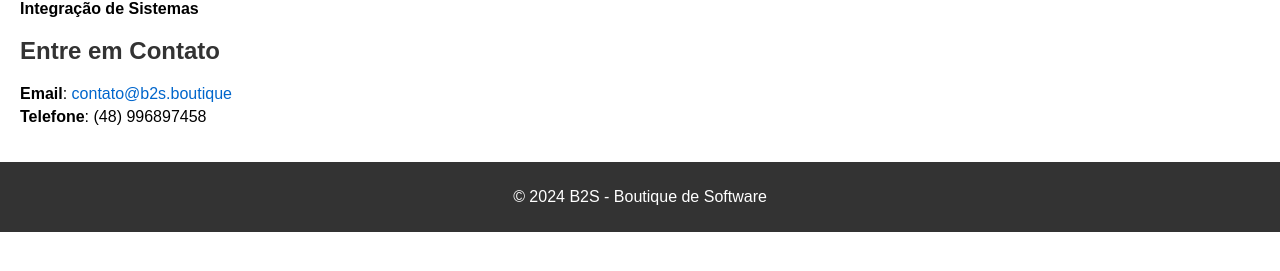
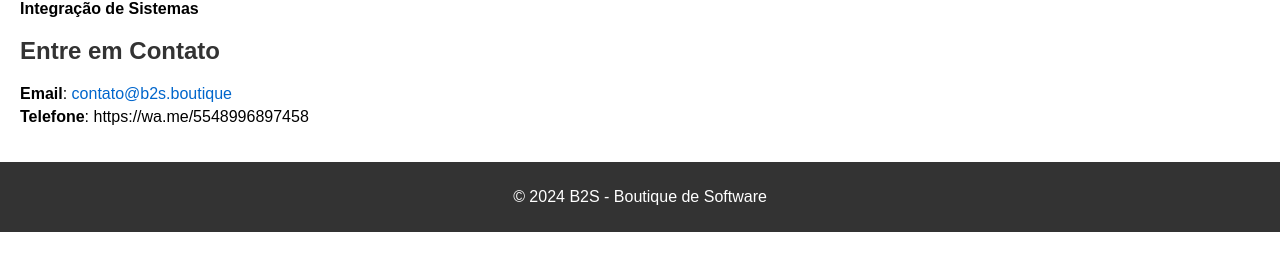
Before and after one commit to B2S-Boutique-Software/site, a Jekyll site: the page built from index.md, in a window 1280 px wide. Shown: the part 575-846 px from the top of the page. Built offline with Jekyll 4.4.1, drawn with Linux system fonts in a browser that asks for light colours.

Commit message:
Ajustando telefone

```diff
--- a/_config.yml
+++ b/_config.yml
@@ -2,7 +2,7 @@ title: "B2S - Boutique de Software"
 email: "contato@b2s.boutique"
 description: "Soluções de software sob medida para o seu negócio."
 url: "https://www.b2s.boutique"
-telefone: (48) 996897458
+telefone: https://wa.me/5548996897458
 
 seo:
   title: "B2S - Boutique de Software"
```
